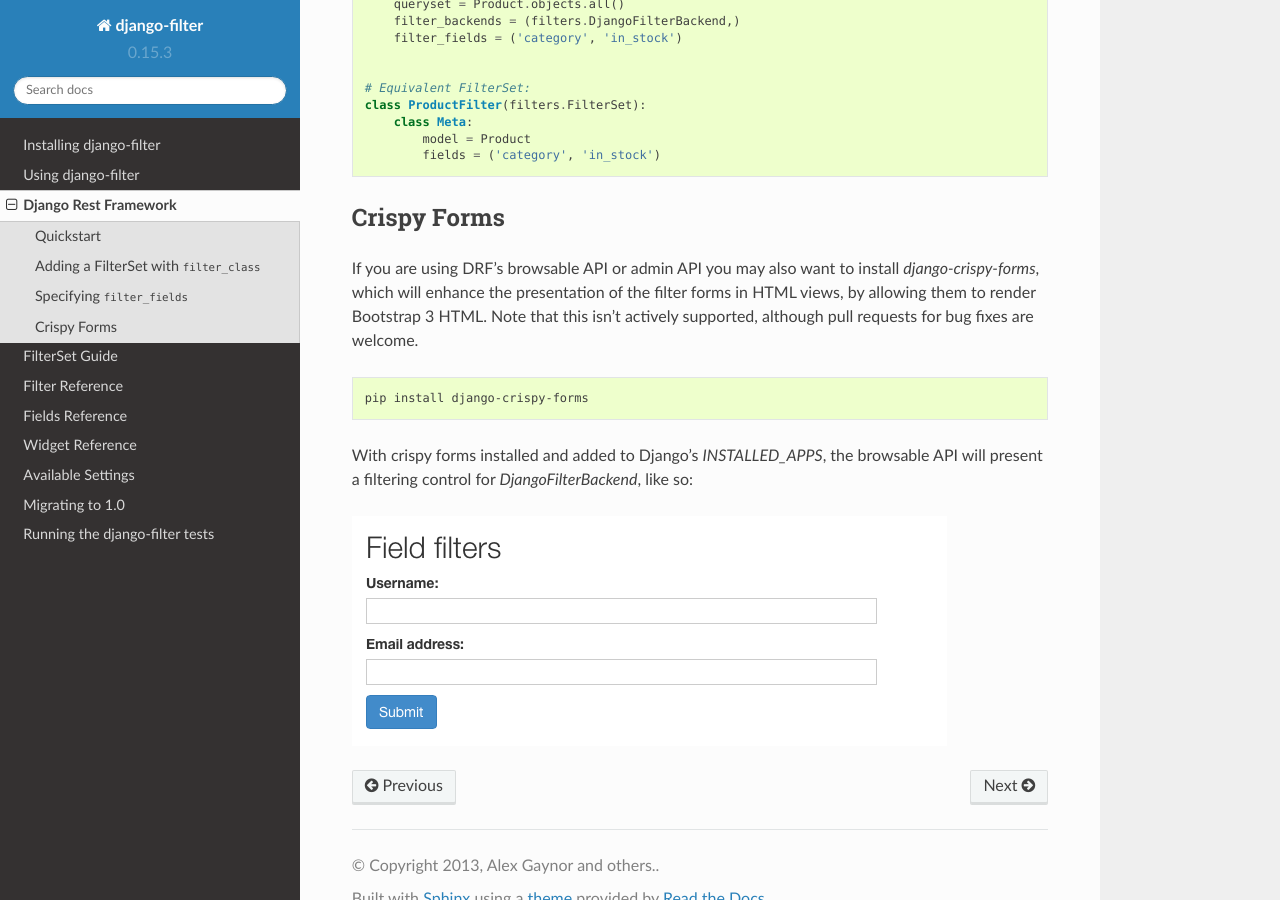
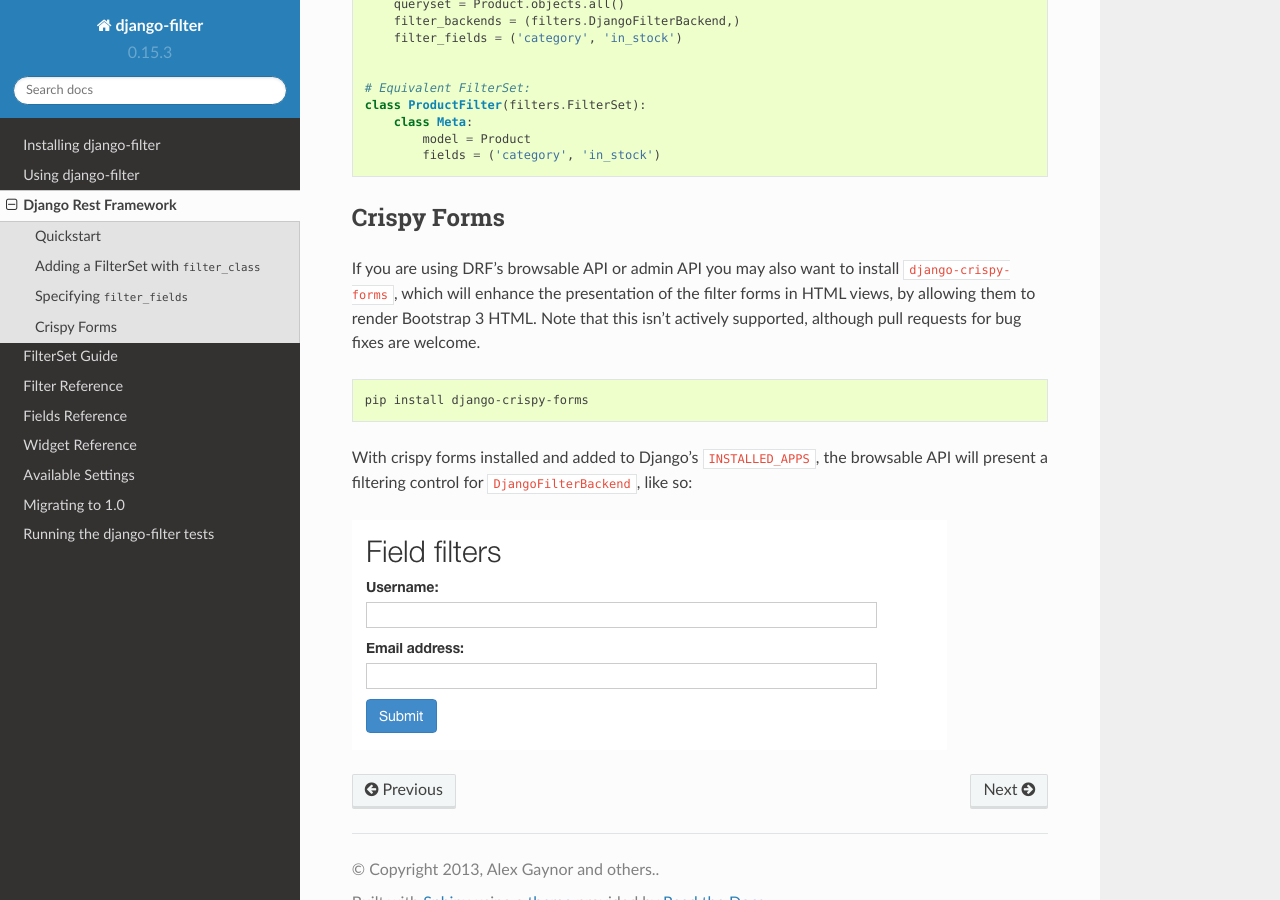
Before and after one commit to carltongibson/django-filter, a Sphinx documentation site: the page built from docs/rest_framework.txt, in a window 1280 px wide and 900 px high, scrolled down 1659 px. Built offline with Sphinx 7.4.7 and the Read the Docs theme 2.0.0, drawn with Linux system fonts in a browser that asks for light colours.

```diff
--- a/docs/rest_framework.txt
+++ b/docs/rest_framework.txt
@@ -100,12 +100,13 @@ You may bypass creating a ``FilterSet`` by instead adding ``filter_fields`` to y
 
 Crispy Forms
 ------------
-If you are using DRF's browsable API or admin API you may also want to install `django-crispy-forms`, which will enhance the presentation of the filter forms in HTML views, by allowing them to render Bootstrap 3 HTML. Note that this isn't actively supported, although pull requests for bug fixes are welcome.
+
+If you are using DRF's browsable API or admin API you may also want to install ``django-crispy-forms``, which will enhance the presentation of the filter forms in HTML views, by allowing them to render Bootstrap 3 HTML. Note that this isn't actively supported, although pull requests for bug fixes are welcome.
 
 .. code-block:: bash
 
     pip install django-crispy-forms
 
-With crispy forms installed and added to Django's `INSTALLED_APPS`, the browsable API will present a filtering control for `DjangoFilterBackend`, like so:
+With crispy forms installed and added to Django's ``INSTALLED_APPS``, the browsable API will present a filtering control for ``DjangoFilterBackend``, like so:
 
 .. image:: img/form.png
```
